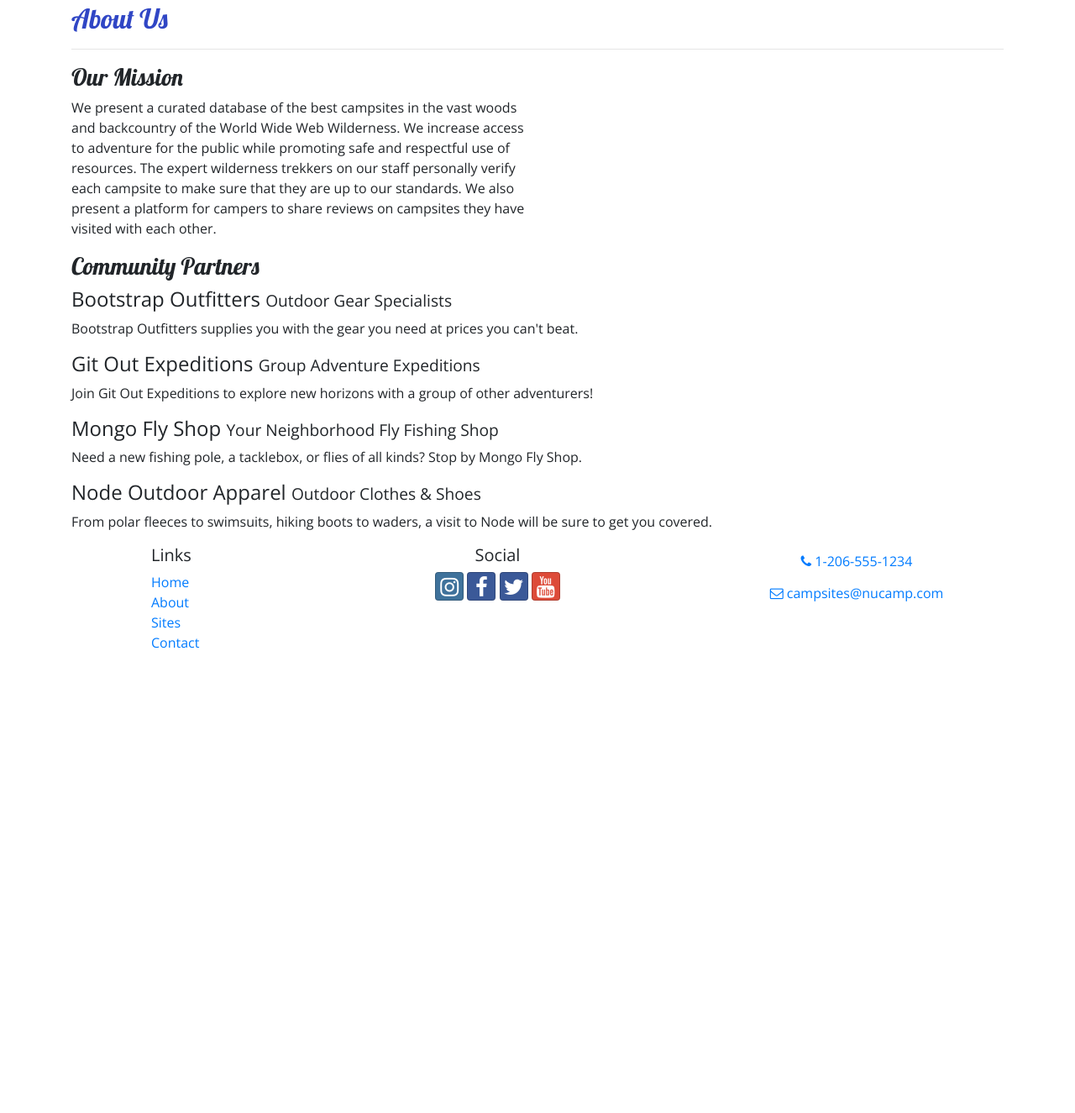
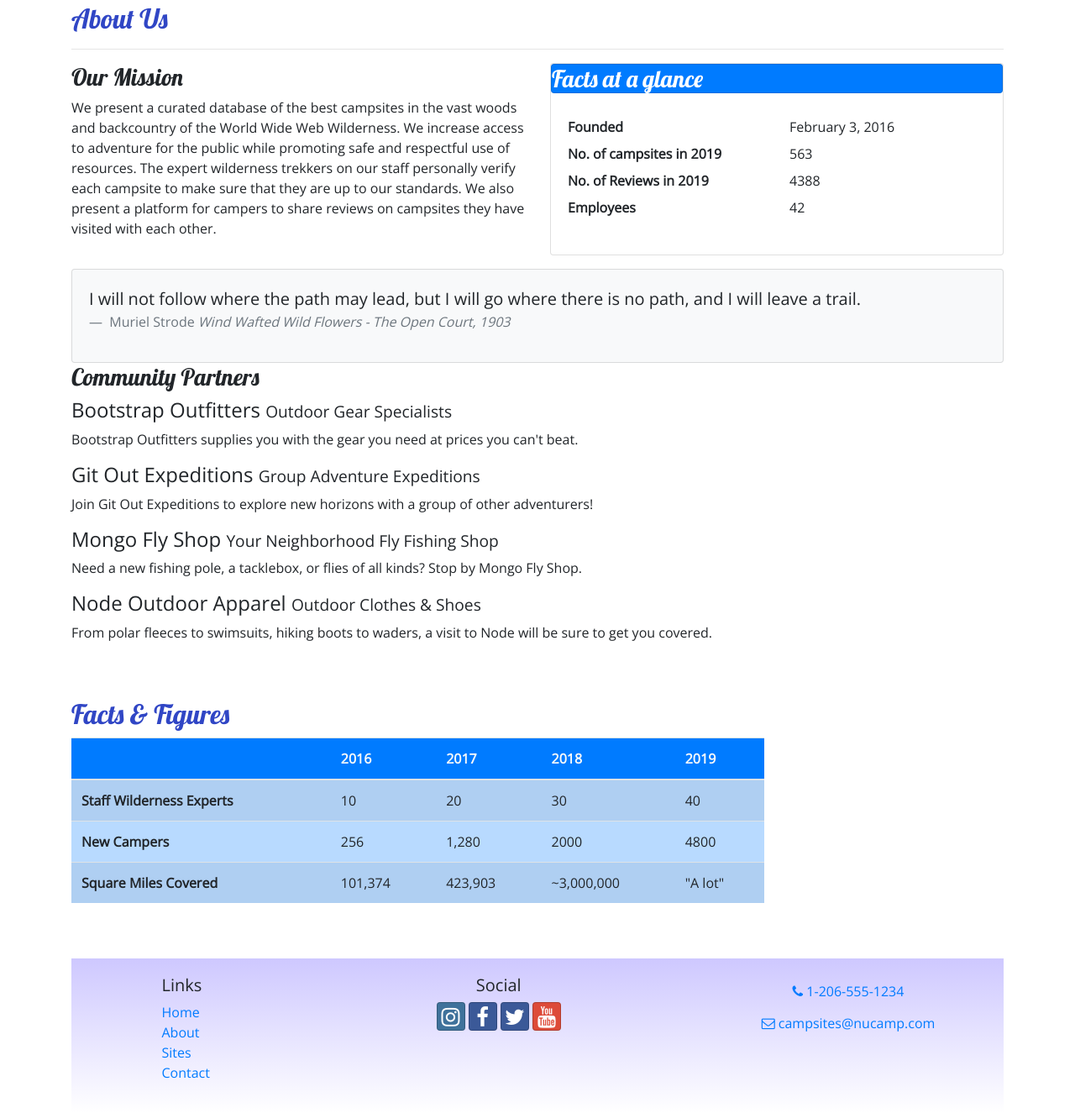
Before and after one commit to rob-stack/nucampsite, a website: page aboutus.html in a window 1280 px wide. Shown: the part 311-1636 px from the top of the page at 84% size. Before the commit the page ends 1104 px from the top, so only its background shows below. Drawn offline with nearby package versions, Linux system fonts and the light colour scheme.

Commit message:
Tables and Cards

```diff
--- a/aboutus.html
+++ b/aboutus.html
@@ -64,6 +64,33 @@
                 <h3>Our Mission</h3>
                 <p>We present a curated database of the best campsites in the vast woods and backcountry of the World Wide Web Wilderness. We increase access to adventure for the public while promoting safe and respectful use of resources. The expert wilderness trekkers on our staff personally verify each campsite to make sure that they are up to our standards. We also present a platform for campers to share reviews on campsites they have visited with each other.</p>
             </div>
+            <div class="col-sm-6">
+                <div class="card">
+                    <h3 class="card header bg-primary text-white">Facts at a glance</h3>
+                    <div class="card-body">
+                        <dl class="row">
+                            <dt class="col-6">Founded</dt>
+                            <dd class="col-6">February 3, 2016</dd>
+                            <dt class="col-6">No. of campsites in 2019</dt>
+                            <dd class="col-6">563</dd>
+                            <dt class="col-6">No. of Reviews in 2019</dt>
+                            <dd class="col-6">4388</dd>
+                            <dt class="col-6">Employees</dt>
+                            <dd class="col-6">42</dd>
+                        </dl>
+                    </div>
+                </div>
+            </div>
+<div class="col">
+    <div class="card bg-light mt-3">
+        <blockquote class="blockquote card-body">
+            <p class="mb-0">I will not follow where the path may lead, but I will go where there is no path, and I will leave a trail. </p>
+            <footer class="blockquote-footer">
+                Muriel Strode <cite title="Source Title"> Wind Wafted Wild Flowers - The Open Court, 1903 </cite>
+            </footer>
+        </blockquote>
+    </div>
+</div>
         </div>
 
         <div class="row">
@@ -79,9 +106,50 @@
                 <p class="d-none d-sm-block">From polar fleeces to swimsuits, hiking boots to waders, a visit to Node will be sure to get you covered.</p>
             </div>
         </div>
-    </div>
 
-    <footer>
+        <div class="row row-content">
+            <div class="col-sm-9">
+                <h2>Facts &amp; Figures</h2>
+                <div class="table-responsive">
+                    <table class="table table-striped">
+                        <thead>
+                            <tr class="bg-primary text-light">
+                                <th></th>
+                                <th>2016</th>
+                                <th>2017</th>
+                                <th>2018</th>
+                                <th>2019</th>
+                            </tr>
+                        </thead>
+                        <tbody class="table-primary">
+                            <tr>
+                                <th>Staff Wilderness Experts</th>
+                                <td>10</td>
+                                <td>20</td>
+                                <td>30</td>
+                                <td>40</td>
+                            </tr>
+                            <tr>
+                                <th>New Campers</th>
+                                <td>256</td>
+                                <td>1,280</td>
+                                <td>2000</td>
+                                <td>4800</td>
+                            </tr>
+                            <tr>
+                                <th> Square Miles Covered</th>
+                                <td>101,374</td>
+                                <td>423,903</td>
+                                <td>~3,000,000</td>
+                                <td>"A lot"</td>
+                            </tr>
+                        </tbody>
+                    </table>
+                </div>
+            </div>
+        </div>
+
+    <footer class="site-footer">
         <div class="container">
             <div class="row">
                 <div class="col-4 col-sm-2 offset-1">
--- a/css/styles.css
+++ b/css/styles.css
@@ -10,7 +10,9 @@ h2 {
 header h2 {
     color: #CEC8FF
 }
-footer {
+.site-footer {
+    background-image: linear-gradient(#CEC8FF, white);
+    padding: 20px 0;
 
 }
 .jumbotron {
```
Also changed, not shown: contactus.html (+1 -1 lines), index.html (+1 -1 lines).
